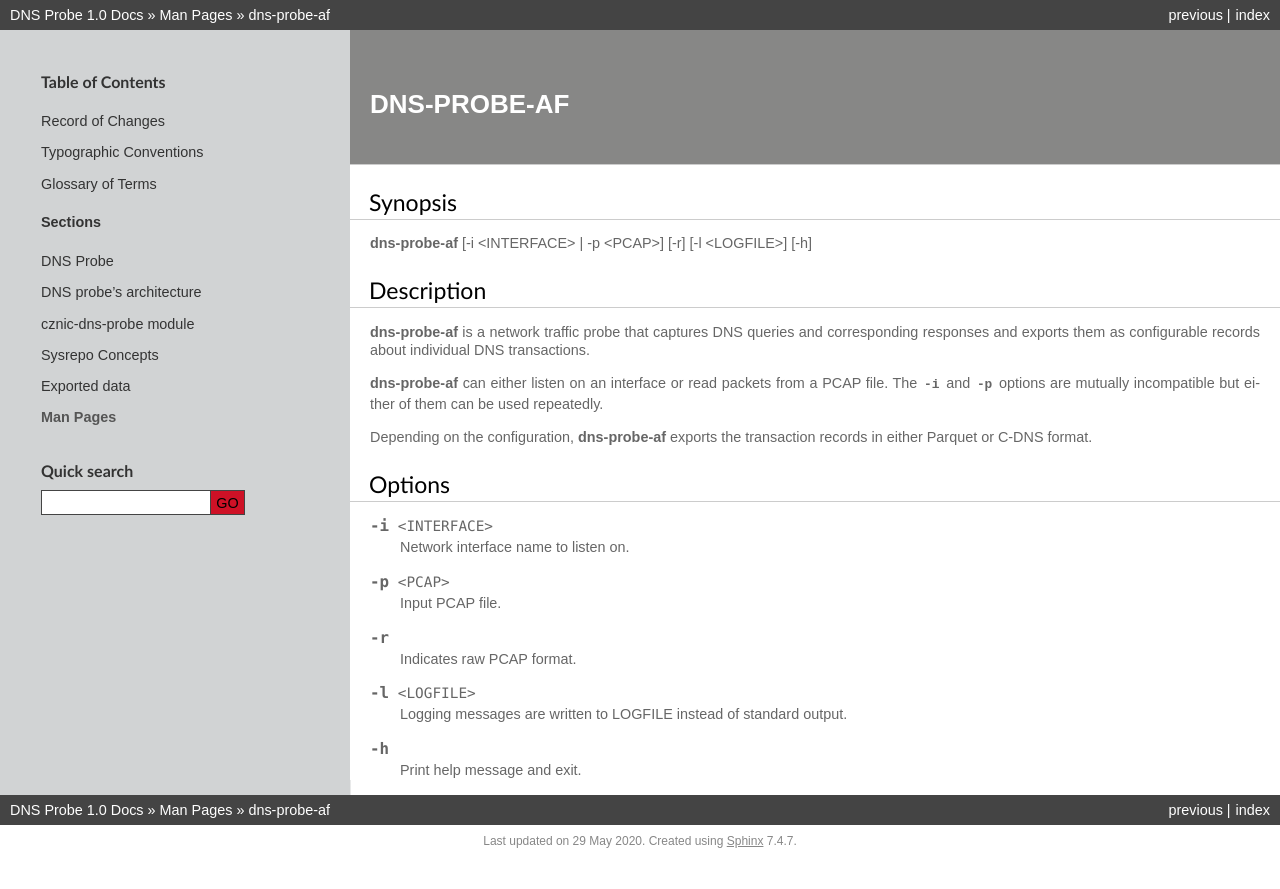
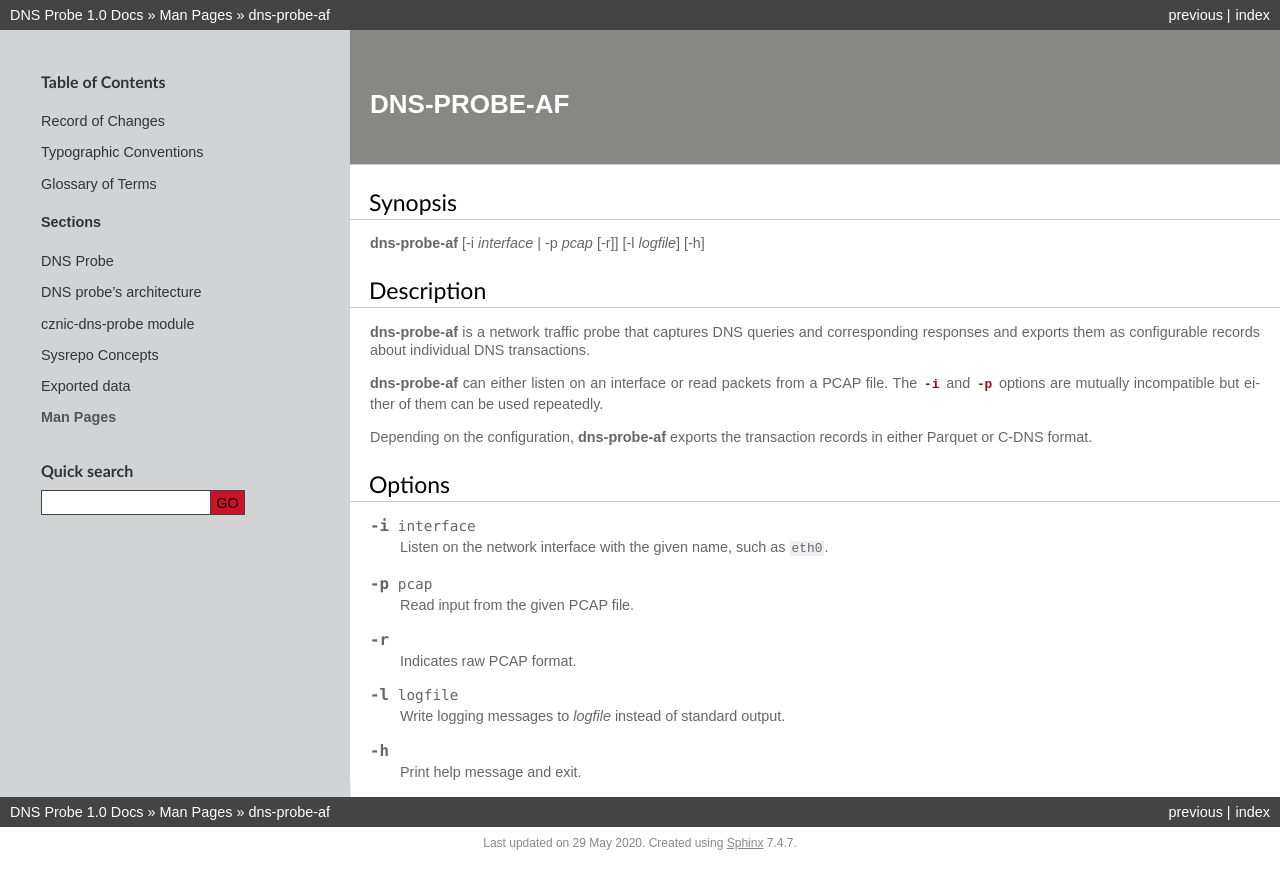
Before and after one commit to CZ-NIC/dns-probe, a Sphinx documentation site: the page built from doc/manpages/dns-probe-af.rst, in a window 1280 px wide. Shown: the top 889 px of the page. Built offline with Sphinx 7.4.7, drawn with Linux system fonts in a browser that asks for light colours; pages that are not in the unit, such as notebooks, are missing from menus.

Commit message:
Improve the manpage

```diff
--- a/doc/manpages/dns-probe-af.rst
+++ b/doc/manpages/dns-probe-af.rst
@@ -19,23 +21,21 @@ Depending on the configuration, :program:`dns-probe-af` exports the transaction
 Options
 -------
 
-.. program:: dns-probe-af
+.. option:: -i interface
 
-.. option:: -i <INTERFACE>
+   Listen on the network interface with the given name, such as ``eth0``.
 
-   Network interface name to listen on.
+.. option:: -p pcap
 
-.. option:: -p <PCAP>
-
-   Input PCAP file.
+   Read input from the given PCAP file.
 
 .. option:: -r
 
    Indicates raw PCAP format.
 
-.. option:: -l <LOGFILE>
+.. option:: -l logfile
 
-   Logging messages are written to LOGFILE instead of standard output.
+   Write logging messages to *logfile* instead of standard output.
 
 .. option:: -h
 
```
Also changed, not shown: other parts of doc/manpages/dns-probe-af.rst (+3 -1 lines).
